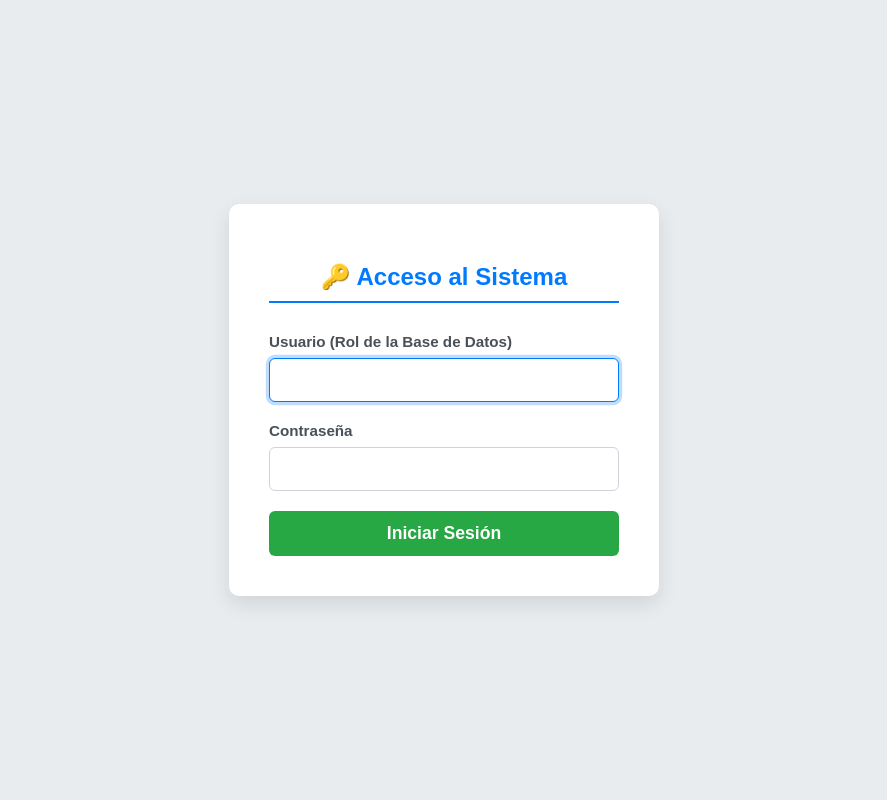
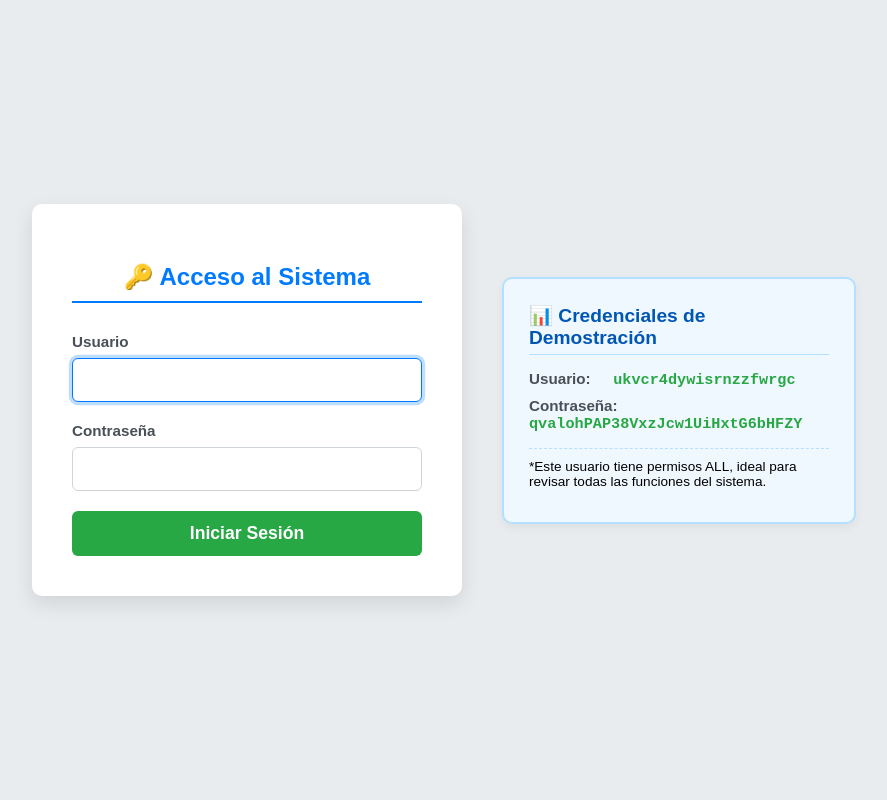
Before and after one commit to nahomi8av-cmyk/SistemaUniformes, a Django app: page /login/ in a window 1280 px wide. Shown: the whole page, without its empty margins (196-1083 px from the left). Run offline with Django 5.2, Linux system fonts and the light colour scheme.

Commit message:
Actualizacion del login, ingreso

```diff
--- a/templates/login.html
+++ b/templates/login.html
@@ -5,8 +5,50 @@
     <meta name="viewport" content="width=device-width, initial-scale=1.0">
     <title>Iniciar Sesión - Gestión</title>
     <style>
-        body { font-family: 'Arial', sans-serif; background-color: #e9ecef; display: flex; justify-content: center; align-items: center; min-height: 100vh; margin: 0; }
-        .login-container { background: white; padding: 40px; border-radius: 10px; box-shadow: 0 8px 20px rgba(0, 0, 0, 0.1); width: 350px; text-align: center; }
+        body { font-family: 'Arial', sans-serif; background-color: #e9ecef;
+               /* Modificación: Usar flex para centrar y permitir dos contenedores */
+               display: flex; justify-content: center; align-items: center;
+               min-height: 100vh; margin: 0;
+               gap: 40px; /* Espacio entre el formulario y el cuadro de info */
+        }
+        .login-container {
+            background: white; padding: 40px; border-radius: 10px;
+            box-shadow: 0 8px 20px rgba(0, 0, 0, 0.1); width: 350px;
+            text-align: center;
+        }
+        /* Nuevo estilo para el cuadro de información */
+        .info-box {
+            background-color: #f0f8ff; /* Azul muy claro */
+            padding: 25px;
+            border-radius: 10px;
+            border: 2px solid #b3e0ff; /* Borde azul claro */
+            width: 300px;
+            box-shadow: 0 4px 10px rgba(0, 0, 0, 0.05);
+            text-align: left;
+        }
+        .info-box h3 {
+            color: #0056b3;
+            margin-top: 0;
+            margin-bottom: 15px;
+            font-size: 1.2em;
+            border-bottom: 1px solid #b3e0ff;
+            padding-bottom: 5px;
+        }
+        .info-box p {
+            margin: 8px 0;
+            font-size: 0.95em;
+        }
+        .info-label {
+            font-weight: bold;
+            color: #495057;
+            display: inline-block;
+            width: 80px;
+        }
+        .info-value {
+            font-family: 'Courier New', monospace; /* Fuente monoespaciada para credenciales */
+            color: #28a745; /* Verde para destacar */
+            font-weight: 600;
+        }
         h2 { color: #007bff; margin-bottom: 30px; border-bottom: 2px solid #007bff; padding-bottom: 10px; }
         .form-field { margin-bottom: 20px; text-align: left; }
         label { display: block; margin-bottom: 8px; font-weight: bold; color: #495057; font-size: 0.95em; }
@@ -55,7 +97,7 @@
             {% csrf_token %}
 
             <div class="form-field">
-                <label for="{{ form.username.id_for_label }}">Usuario (Rol de la Base de Datos)</label>
+                <label for="{{ form.username.id_for_label }}">Usuario</label>
                 {{ form.username }}
             </div>
 
@@ -69,5 +111,22 @@
         </form>
     </div>
 
+    <!-- CUADRO DE INFORMACIÓN PARA EL MAESTRO -->
+    <div class="info-box">
+        <h3>📊 Credenciales de Demostración</h3>
+
+        <p>
+            <span class="info-label">Usuario:</span>
+            <span class="info-value">ukvcr4dywisrnzzfwrgc</span>
+        </p>
+        <p>
+            <span class="info-label">Contraseña:</span>
+            <span class="info-value">qvalohPAP38VxzJcw1UiHxtG6bHFZY</span>
+        </p>
+        <p style="margin-top: 15px; border-top: 1px dashed #b3e0ff; padding-top: 10px; font-size: 0.85em;">
+            *Este usuario tiene permisos ALL, ideal para revisar todas las funciones del sistema.
+        </p>
+    </div>
+
 </body>
 </html>
```
